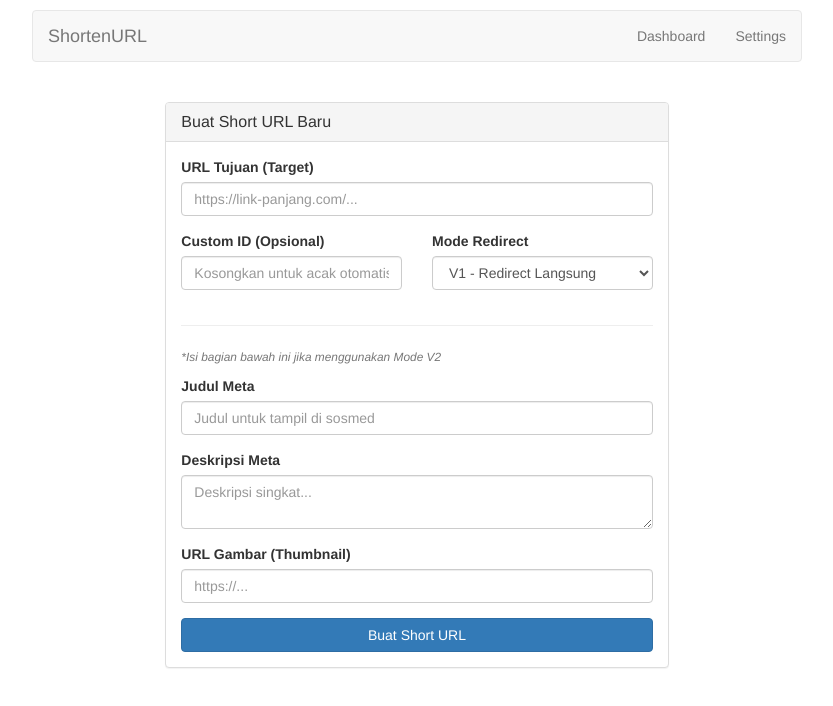
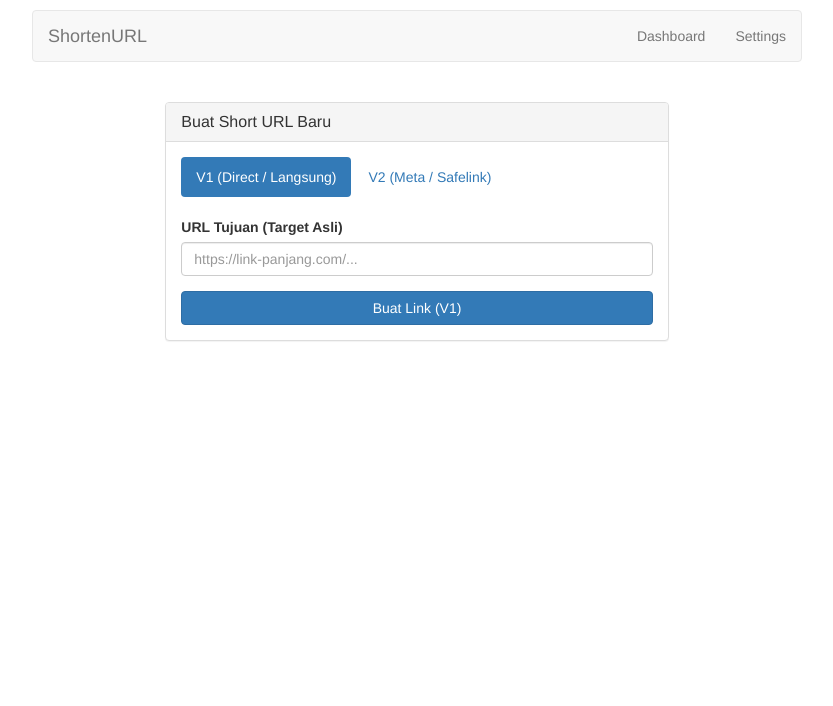
Before and after one commit to tamse94/shortenv1, a Next.js app: page /dasbord in a window 1280 px wide. Shown: the top 706 px of the page, without its empty margins (223-1056 px from the left). Built offline with nearby package versions, Linux system fonts and the light colour scheme.

Commit message:
Update page.js

```diff
--- a/app/dasbord/page.js
+++ b/app/dasbord/page.js
@@ -7,6 +7,9 @@ export default function Dashboard() {
   const [copyStatus, setCopyStatus] = useState("Copy Link");
   const [msg, setMsg] = useState({ text: "", type: "" });
 
+  // State untuk misahin tampilan V1 dan V2
+  const [mode, setMode] = useState("v1");
+
   const handleSubmit = async (e) => {
     e.preventDefault();
     setLoading(true);
@@ -14,14 +17,15 @@ export default function Dashboard() {
     setShortUrl("");
 
     const form = e.target;
-    let target_url = form.target_url.value;
-    let id = form.id.value;
-    const mode = form.mode.value;
+    const target_url = form.target_url.value;
 
-    // 1. Generate ID Otomatis kalau dikosongin
-    if (!id) {
-      id = Math.random().toString(36).substring(2, 8);
-    }
+    // Generate ID acak 6 karakter otomatis (tanpa input user)
+    const id = Math.random().toString(36).substring(2, 8);
+
+    // Ambil data meta kalau form-nya ada (Mode V2)
+    const title = form.title ? form.title.value : "";
+    const description = form.description ? form.description.value : "";
+    const image_url = form.image_url ? form.image_url.value : "";
 
     try {
       const res = await fetch("/api/shorten", {
@@ -31,20 +35,20 @@ export default function Dashboard() {
           id,
           target_url,
           mode,
-          title: form.title?.value || "",
-          description: form.description?.value || "",
-          image_url: form.image_url?.value || ""
+          title,
+          description,
+          image_url
         }),
       });
 
       const data = await res.json();
 
       if (data.success) {
-        // Bikin URL lengkap sesuai domain saat ini
+        // Gabungin domain web lo sama ID acaknya
         const finalUrl = `${window.location.origin}/${id}`;
         setShortUrl(finalUrl);
-        setMsg({ text: "URL berhasil dibuat!", type: "success" });
-        form.reset(); // Bersihkan form
+        setMsg({ text: "URL berhasil dibuat otomatis!", type: "success" });
+        form.reset();
       } else {
         setMsg({ text: "Gagal: " + data.error, type: "danger" });
       }
@@ -58,10 +62,8 @@ export default function Dashboard() {
   const handleCopy = () => {
     navigator.clipboard.writeText(shortUrl);
     setCopyStatus("Tersalin!");
-    // Kembalikan teks tombol setelah 2 detik
-    setTimeout(() => {
-      setCopyStatus("Copy Link");
-    }, 2000);
+    // Balikin teks tombol setelah 2 detik
+    setTimeout(() => setCopyStatus("Copy Link"), 2000);
   };
 
   return (
@@ -73,7 +75,21 @@ export default function Dashboard() {
           </div>
           <div className="panel-body">
 
-            {/* Pesan Sukses / Error Tanpa Alert JS */}
+            {/* Tombol Pemisah V1 dan V2 */}
+            <ul className="nav nav-pills" style={{ marginBottom: '20px' }}>
+              <li className={mode === "v1" ? "active" : ""}>
+                <a href="#" onClick={(e) => { e.preventDefault(); setMode("v1"); setShortUrl(""); setMsg({text:"", type:""}); }}>
+                  V1 (Direct / Langsung)
+                </a>
+              </li>
+              <li className={mode === "v2" ? "active" : ""}>
+                <a href="#" onClick={(e) => { e.preventDefault(); setMode("v2"); setShortUrl(""); setMsg({text:"", type:""}); }}>
+                  V2 (Meta / Safelink)
+                </a>
+              </li>
+            </ul>
+
+            {/* Notifikasi Sukses/Gagal */}
             {msg.text && (
               <div className={`alert alert-${msg.type}`} style={{ padding: '10px', marginBottom: '15px' }}>
                 {msg.text}
@@ -82,55 +98,40 @@ export default function Dashboard() {
 
             <form onSubmit={handleSubmit}>
               <div className="form-group">
-                <label>URL Tujuan (Target)</label>
+                <label>URL Tujuan (Target Asli)</label>
                 <input type="url" name="target_url" className="form-control" placeholder="https://link-panjang.com/..." required />
               </div>
 
-              <div className="row">
-                <div className="col-md-6">
-                  <div className="form-group">
-                    <label>Custom ID (Opsional)</label>
-                    <input type="text" name="id" className="form-control" placeholder="Kosongkan untuk acak otomatis" />
-                  </div>
-                </div>
-                <div className="col-md-6">
-                  <div className="form-group">
-                    <label>Mode Redirect</label>
-                    <select name="mode" className="form-control">
-                      <option value="v1">V1 - Redirect Langsung</option>
-                      <option value="v2">V2 - Mode Meta / Safelink</option>
-                    </select>
-                  </div>
-                </div>
-              </div>
-
-              <hr />
-              <p className="text-muted"><small><i>*Isi bagian bawah ini jika menggunakan Mode V2</i></small></p>
-
+              {/* Tampilkan form Meta HANYA kalau tombol V2 ditekan */}
+              {mode === "v2" && (
+                <div style={{ backgroundColor: '#f9f9f9', padding: '15px', borderRadius: '5px', border: '1px solid #ddd', marginBottom: '15px' }}>
+                  <p className="text-muted"><small><i>Pengaturan tampilan untuk Share di Facebook/WA</i></small></p>
                   <div className="form-group">
                     <label>Judul Meta</label>
-                <input type="text" name="title" className="form-control" placeholder="Judul untuk tampil di sosmed" />
+                    <input type="text" name="title" className="form-control" placeholder="Judul untuk tampil di sosmed" required />
                   </div>
                   <div className="form-group">
                     <label>Deskripsi Meta</label>
-                <textarea name="description" className="form-control" rows="2" placeholder="Deskripsi singkat..."></textarea>
+                    <textarea name="description" className="form-control" rows="2" placeholder="Deskripsi singkat..." required></textarea>
                   </div>
                   <div className="form-group">
                     <label>URL Gambar (Thumbnail)</label>
-                <input type="url" name="image_url" className="form-control" placeholder="https://..." />
+                    <input type="url" name="image_url" className="form-control" placeholder="https://..." required />
                   </div>
+                </div>
+              )}
 
               <button type="submit" className="btn btn-primary btn-block" disabled={loading}>
-                {loading ? "Memproses..." : "Buat Short URL"}
+                {loading ? "Memproses..." : `Buat Link (${mode.toUpperCase()})`}
               </button>
             </form>
 
             {/* AREA RESULT & COPY BUTTON */}
             {shortUrl && (
-              <div style={{ marginTop: '25px', padding: '15px', backgroundColor: '#f9f9f9', border: '1px dashed #ccc', borderRadius: '4px' }}>
-                <label>Hasil Short URL:</label>
+              <div style={{ marginTop: '25px', padding: '15px', backgroundColor: '#eefbfa', border: '1px dashed #008080', borderRadius: '4px' }}>
+                <label>Hasil URL (ID Acak Otomatis):</label>
                 <div className="input-group">
-                  <input type="text" className="form-control" value={shortUrl} readOnly />
+                  <input type="text" className="form-control" value={shortUrl} readOnly style={{ backgroundColor: '#fff' }} />
                   <span className="input-group-btn">
                     <button className="btn btn-success" type="button" onClick={handleCopy}>
                       {copyStatus}
```
Lines whose indentation alone changed are shown as unchanged.
